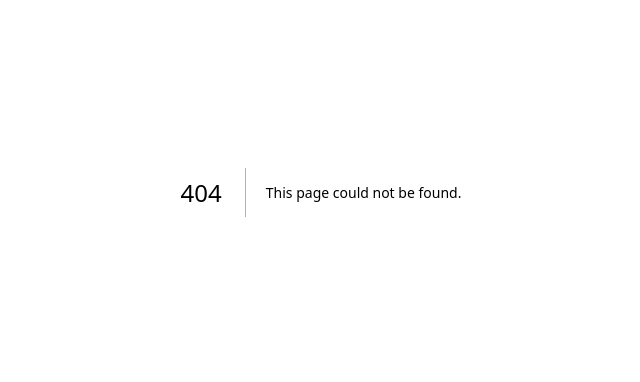
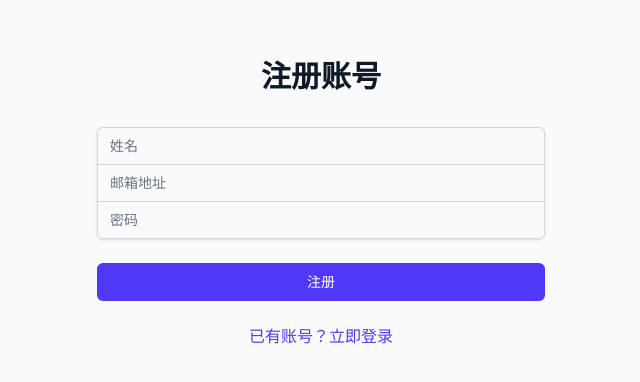
Before and after one commit to runyuliang/CS5351-Project16, a Next.js app in the folder my-next-app/: page /register in a window 1280 px wide. Before the commit this address had no page. Shown: the part 208-590 px from the top of the page, without its empty margins (319-959 px from the left). Built offline with nearby package versions, Linux system fonts and the light colour scheme.

Commit message:
feat: 添加登录API路由和注册页面

```diff
--- /dev/null
+++ b/my-next-app/src/app/api/auth/login/route.js
@@ -0,0 +1,35 @@
+import prisma from '@/lib/prisma';
+import bcrypt from 'bcrypt';
+
+export async function POST(req) {
+    try {
+        const { email, password } = await req.json();
+
+        // 输入验证
+        if (!email || !password) {
+            return new Response(JSON.stringify({ error: '邮箱和密码为必填项' }), { status: 400 });
+        }
+
+        // 查找用户
+        const user = await prisma.user.findUnique({
+            where: { email }
+        });
+
+        if (!user) {
+            return new Response(JSON.stringify({ error: '用户不存在' }), { status: 400 });
+        }
+
+        // 验证密码
+        const isPasswordValid = await bcrypt.compare(password, user.password);
+        if (!isPasswordValid) {
+            return new Response(JSON.stringify({ error: '密码错误' }), { status: 400 });
+        }
+
+        // 返回用户信息（不包含密码）
+        const { password: _, ...userWithoutPassword } = user;
+        return new Response(JSON.stringify(userWithoutPassword), { status: 200 });
+
+    } catch (err) {
+        return new Response(JSON.stringify({ error: '服务器内部错误' }), { status: 500 });
+    }
+}
--- /dev/null
+++ b/my-next-app/src/app/register/page.js
@@ -0,0 +1,120 @@
+'use client';
+import { useState } from 'react';
+import { useRouter } from 'next/navigation';
+
+export default function Register() {
+    const [formData, setFormData] = useState({
+        name: '',
+        email: '',
+        password: '',
+        role: 'user'
+    });
+    const [error, setError] = useState('');
+    const [loading, setLoading] = useState(false);
+    const router = useRouter();
+
+    const handleSubmit = async (e) => {
+        e.preventDefault();
+        setLoading(true);
+        setError('');
+
+        try {
+            const response = await fetch('/api/user', {
+                method: 'POST',
+                headers: {
+                    'Content-Type': 'application/json',
+                },
+                body: JSON.stringify(formData),
+            });
+
+            const data = await response.json();
+
+            if (response.ok) {
+                router.push('/login');
+            } else {
+                setError(data.error || '注册失败');
+            }
+        } catch (err) {
+            setError('网络错误，请重试');
+        } finally {
+            setLoading(false);
+        }
+    };
+
+    const handleChange = (e) => {
+        setFormData({
+            ...formData,
+            [e.target.name]: e.target.value,
+        });
+    };
+
+    return (
+        <div className="min-h-screen flex items-center justify-center bg-gray-50 py-12 px-4 sm:px-6 lg:px-8">
+            <div className="max-w-md w-full space-y-8">
+                <div>
+                    <h2 className="mt-6 text-center text-3xl font-extrabold text-gray-900">
+                        注册账号
+                    </h2>
+                </div>
+                <form className="mt-8 space-y-6" onSubmit={handleSubmit}>
+                    {error && (
+                        <div className="bg-red-100 border border-red-400 text-red-700 px-4 py-3 rounded">
+                            {error}
+                        </div>
+                    )}
+                    <div className="rounded-md shadow-sm -space-y-px">
+                        <div>
+                            <input
+                                name="name"
+                                type="text"
+                                required
+                                className="appearance-none rounded-none relative block w-full px-3 py-2 border border-gray-300 placeholder-gray-500 text-gray-900 rounded-t-md focus:outline-none focus:ring-indigo-500 focus:border-indigo-500 focus:z-10 sm:text-sm"
+                                placeholder="姓名"
+                                value={formData.name}
+                                onChange={handleChange}
+                            />
+                        </div>
+                        <div>
+                            <input
+                                name="email"
+                                type="email"
+                                required
+                                className="appearance-none rounded-none relative block w-full px-3 py-2 border border-gray-300 placeholder-gray-500 text-gray-900 focus:outline-none focus:ring-indigo-500 focus:border-indigo-500 focus:z-10 sm:text-sm"
+                                placeholder="邮箱地址"
+                                value={formData.email}
+                                onChange={handleChange}
+                            />
+                        </div>
+                        <div>
+                            <input
+                                name="password"
+                                type="password"
+                                required
+                                className="appearance-none rounded-none relative block w-full px-3 py-2 border border-gray-300 placeholder-gray-500 text-gray-900 rounded-b-md focus:outline-none focus:ring-indigo-500 focus:border-indigo-500 focus:z-10 sm:text-sm"
+                                placeholder="密码"
+                                value={formData.password}
+                                onChange={handleChange}
+                            />
+                        </div>
+                    </div>
+
+                    <div>
+                        <button
+                            type="submit"
+                            disabled={loading}
+                            className="group relative w-full flex justify-center py-2 px-4 border border-transparent text-sm font-medium rounded-md text-white bg-indigo-600 hover:bg-indigo-700 focus:outline-none focus:ring-2 focus:ring-offset-2 focus:ring-indigo-500 disabled:opacity-50"
+                        >
+                            {loading ? '注册中...' : '注册'}
+                        </button>
+                    </div>
+
+                    <div className="text-center">
+                        <a href="/login" className="text-indigo-600 hover:text-indigo-500">
+                            已有账号？立即登录
+                        </a>
+                    </div>
+                </form>
+            </div>
+        </div>
+    );
+}
```
